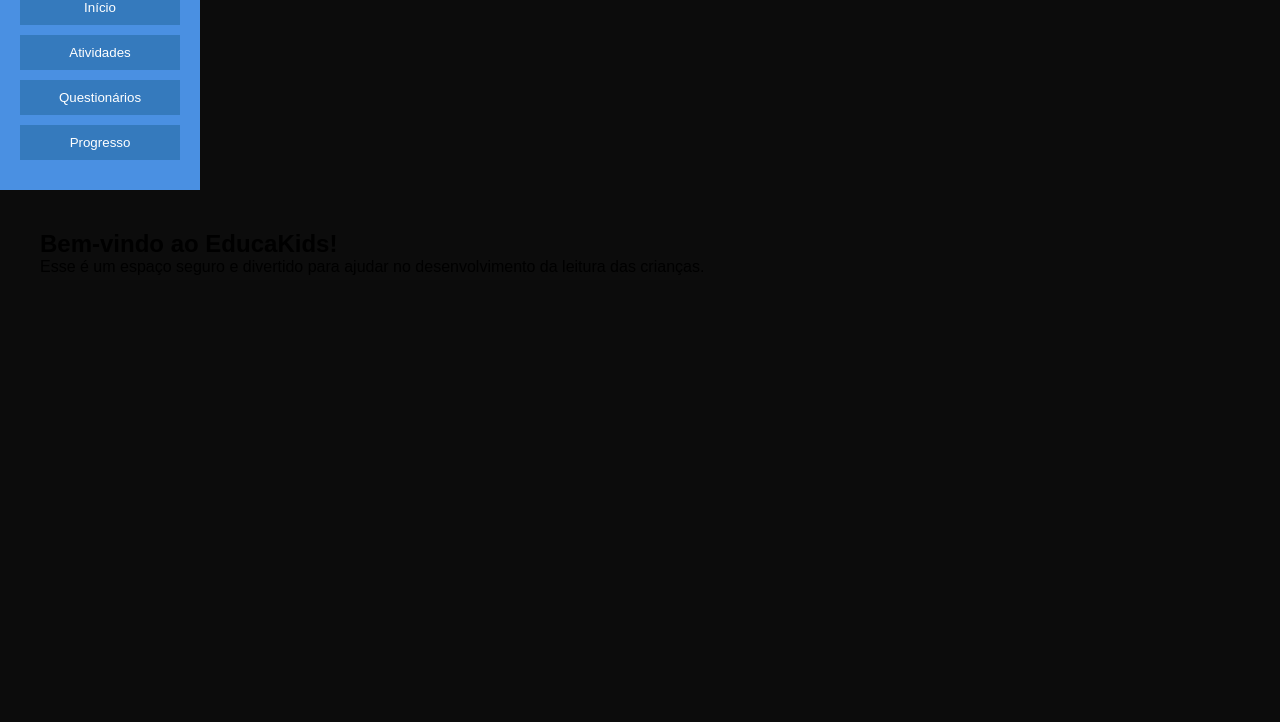
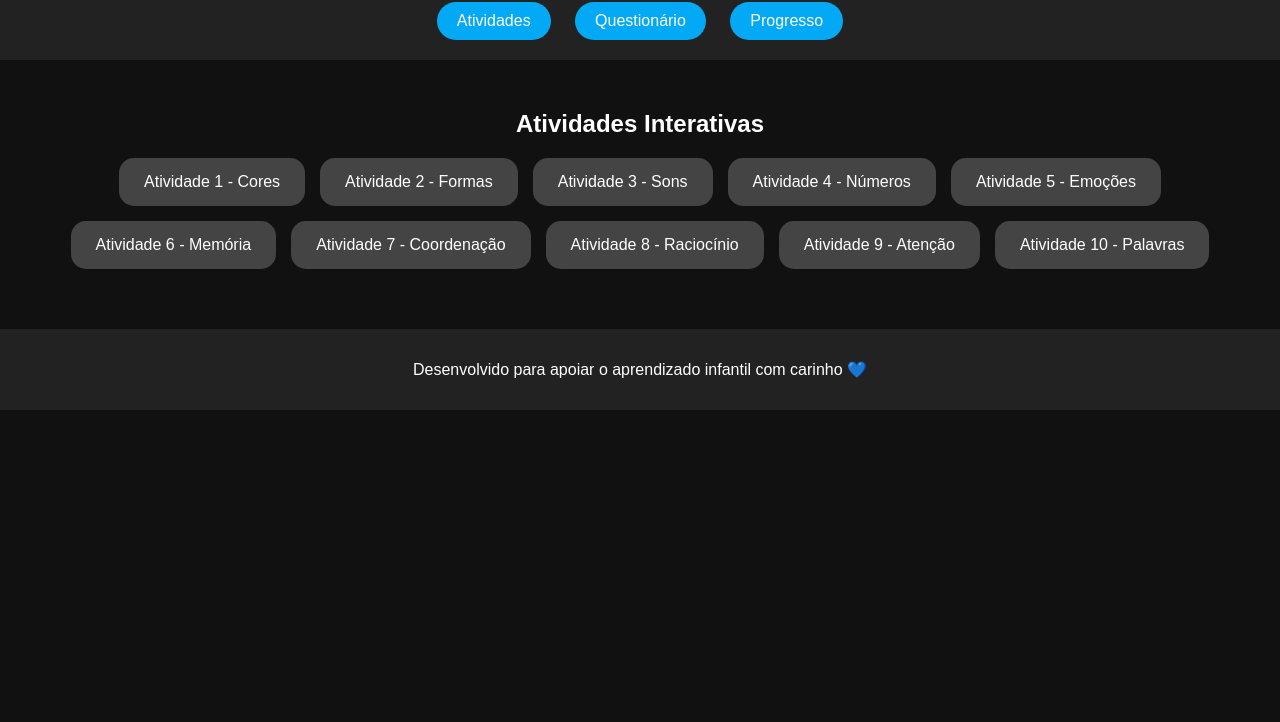
Before and after one commit to GGogu/betad, a plain HTML site: page index.html in a window 1280 px wide. Shown: the part 78-800 px from the top of the page. Drawn offline with Linux system fonts and the light colour scheme.

Commit message:
asdasdww

```diff
--- a/index.html
+++ b/index.html
@@ -1,66 +1,61 @@
 <!DOCTYPE html>
-<html lang="pt-BR">
+<html lang="pt-br">
 <head>
-  <meta charset="UTF-8">
-  <meta name="viewport" content="width=device-width, initial-scale=1.0">
-  <title>Beta App Educacional</title>
-  <link rel="stylesheet" href="styles.css">
+  <meta charset="UTF-8" />
+  <meta name="viewport" content="width=device-width, initial-scale=1.0" />
+  <title>Aprender Juntos</title>
+  <link rel="stylesheet" href="styles.css" />
 </head>
 <body>
-  <div class="app-container">
-    <aside class="sidebar">
-      <h2>EducaKids</h2>
+  <header>
+    <h1>Aprender Juntos</h1>
     <nav>
-        <ul>
-          <li><button onclick="mostrarAba('inicio')">Início</button></li>
-          <li><button onclick="mostrarAba('atividades')">Atividades</button></li>
-          <li><button onclick="mostrarAba('questionarios')">Questionários</button></li>
-          <li><button onclick="mostrarAba('progresso')">Progresso</button></li>
-        </ul>
+      <button onclick="showSection('atividades')">Atividades</button>
+      <button onclick="showSection('questionario')">Questionário</button>
+      <button onclick="showSection('progresso')">Progresso</button>
     </nav>
-    </aside>
+  </header>
 
-    <main class="content">
-      <section id="inicio" class="aba ativa">
-        <h1>Bem-vindo ao EducaKids!</h1>
-        <p>Esse é um espaço seguro e divertido para ajudar no desenvolvimento da leitura das crianças.</p>
-      </section>
-
-      <section id="atividades" class="aba">
+  <main>
+    <section id="atividades" class="section active">
       <h2>Atividades Interativas</h2>
-        <div class="atividade">
-          <p>Complete a palavra: _A__O</p>
-          <button onclick="registrarProgresso('Completar palavras')">CACHO</button>
-          <button>MASSA</button>
-        </div>
-        <div class="atividade">
-          <p>Escolha a imagem que representa a palavra: "GATO"</p>
-          <button onclick="registrarProgresso('Imagem-palavra')">🐱</button>
-          <button>🐶</button>
+      <div class="cards">
+        <button onclick="responderAtividade(1)">Atividade 1 - Cores</button>
+        <button onclick="responderAtividade(2)">Atividade 2 - Formas</button>
+        <button onclick="responderAtividade(3)">Atividade 3 - Sons</button>
+        <button onclick="responderAtividade(4)">Atividade 4 - Números</button>
+        <button onclick="responderAtividade(5)">Atividade 5 - Emoções</button>
+        <button onclick="responderAtividade(6)">Atividade 6 - Memória</button>
+        <button onclick="responderAtividade(7)">Atividade 7 - Coordenação</button>
+        <button onclick="responderAtividade(8)">Atividade 8 - Raciocínio</button>
+        <button onclick="responderAtividade(9)">Atividade 9 - Atenção</button>
+        <button onclick="responderAtividade(10)">Atividade 10 - Palavras</button>
       </div>
     </section>
 
-      <section id="questionarios" class="aba">
-        <h2>Questionário para Pais</h2>
-        <form onsubmit="event.preventDefault(); alert('Respostas enviadas com sucesso!');">
-          <label>Seu filho reconhece mais palavras do que antes?</label><br>
-          <input type="radio" name="q1"> Sim<br>
-          <input type="radio" name="q1"> Não<br><br>
-
-          <label>Você percebeu mais interesse pelas atividades de leitura?</label><br>
-          <input type="radio" name="q2"> Sim<br>
-          <input type="radio" name="q2"> Não<br><br>
-
+    <section id="questionario" class="section">
+      <h2>Questionário para Responsáveis</h2>
+      <form id="form-questionario">
+        <label>Como está o comportamento da criança hoje?</label>
+        <input type="text" required />
+        <label>Você notou alguma dificuldade nas atividades?</label>
+        <input type="text" required />
         <button type="submit">Enviar</button>
       </form>
     </section>
 
-      <section id="progresso" class="aba">
-        <h2>Progresso</h2>
-        <ul id="lista-progresso"></ul>
+    <section id="progresso" class="section">
+      <h2>Progresso do Aluno</h2>
+      <div id="progresso-resultados">
+        <p>Aqui você verá os resultados das atividades realizadas.</p>
+      </div>
     </section>
   </main>
-  </div>
+
+  <footer>
+    <p>Desenvolvido para apoiar o aprendizado infantil com carinho 💙</p>
+  </footer>
+
   <script src="script.js"></script>
 </body>
 </html>
--- a/script.js
+++ b/script.js
@@ -1,12 +1,17 @@
-function mostrarAba(id) {
-    const abas = document.querySelectorAll('.aba');
-    abas.forEach(aba => aba.classList.remove('ativa'));
-    document.getElementById(id).classList.add('ativa');
+function showSection(id) {
+    document.querySelectorAll('.section').forEach(sec => sec.classList.remove('active'));
+    document.getElementById(id).classList.add('active');
   }
 
-  function registrarProgresso(atividade) {
-    const lista = document.getElementById('lista-progresso');
-    const item = document.createElement('li');
-    item.textContent = `Atividade completada: ${atividade}`;
-    lista.appendChild(item);
+  function responderAtividade(numero) {
+    const resultado = document.getElementById('progresso-resultados');
+    const novaLinha = document.createElement('p');
+    novaLinha.textContent = `Atividade ${numero} realizada com sucesso!`;
+    resultado.appendChild(novaLinha);
+    alert(`Você completou a Atividade ${numero}!`);
   }
+
+  document.getElementById('form-questionario').addEventListener('submit', function(e) {
+    e.preventDefault();
+    alert('Questionário enviado com sucesso!');
+  });
--- a/styles.css
+++ b/styles.css
@@ -1,65 +1,109 @@
-* {
-    box-sizing: border-box;
+body {
     margin: 0;
-    padding: 0;
     font-family: Arial, sans-serif;
+    background-color: #111;
+    color: #fff;
+    text-align: center;
   }
 
-  body {
-    display: flex;
-    height: 100vh;
-    background-color: #0c0c0c;
+  header {
+    padding: 20px;
+    background-color: #222;
   }
 
-  .sidebar {
-    width: 200px;
-    background-color: #4a90e2;
-    color: white;
-    padding: 20px;
+  h1 {
+    margin: 0;
+    font-size: 2.5rem;
   }
 
-  .sidebar h2 {
-    margin-bottom: 20px;
+  nav {
+    margin-top: 15px;
   }
 
-  .sidebar ul {
-    list-style: none;
-  }
-
-  .sidebar button {
-    width: 100%;
-    margin-bottom: 10px;
-    padding: 10px;
+  nav button {
+    margin: 0 10px;
+    padding: 10px 20px;
     border: none;
-    background-color: #357ABD;
-    color: white;
+    border-radius: 25px;
+    background-color: #03a9f4;
+    color: #fff;
+    font-size: 1rem;
     cursor: pointer;
   }
 
-  .sidebar button:hover {
-    background-color: #2d5f9e;
+  nav button:hover {
+    background-color: #0288d1;
   }
 
-  .content {
-    flex: 1;
-    padding: 40px;
-    overflow-y: auto;
+  main {
+    padding: 30px 20px;
   }
 
-  .aba {
+  .section {
     display: none;
+    animation: fadeIn 0.5s ease-in-out;
   }
 
-  .ativa {
+  .section.active {
     display: block;
   }
 
-  .atividade {
-    margin-bottom: 20px;
+  .cards {
+    display: flex;
+    flex-wrap: wrap;
+    justify-content: center;
+    gap: 15px;
+    margin-top: 20px;
   }
 
-  .atividade button {
-    margin-right: 10px;
+  .cards button {
+    background-color: #444;
+    color: #fff;
+    padding: 15px 25px;
+    border: none;
+    border-radius: 15px;
+    font-size: 1rem;
+    cursor: pointer;
+    transition: background-color 0.3s ease;
+  }
+
+  .cards button:hover {
+    background-color: #666;
+  }
+
+  form {
+    display: flex;
+    flex-direction: column;
+    align-items: center;
+    gap: 15px;
+    max-width: 400px;
+    margin: 0 auto;
+  }
+
+  form input {
     padding: 10px;
-    font-size: 16px;
+    border-radius: 10px;
+    border: none;
+    width: 100%;
   }
+
+  form button {
+    background-color: #03a9f4;
+    color: white;
+    padding: 10px 20px;
+    border-radius: 20px;
+    border: none;
+    font-size: 1rem;
+    cursor: pointer;
+  }
+
+  footer {
+    background-color: #222;
+    padding: 15px;
+    margin-top: 30px;
+  }
+
+  @keyframes fadeIn {
+    from { opacity: 0; transform: translateY(10px); }
+    to { opacity: 1; transform: translateY(0); }
+  }
```
Lines whose indentation alone changed are shown as unchanged.
